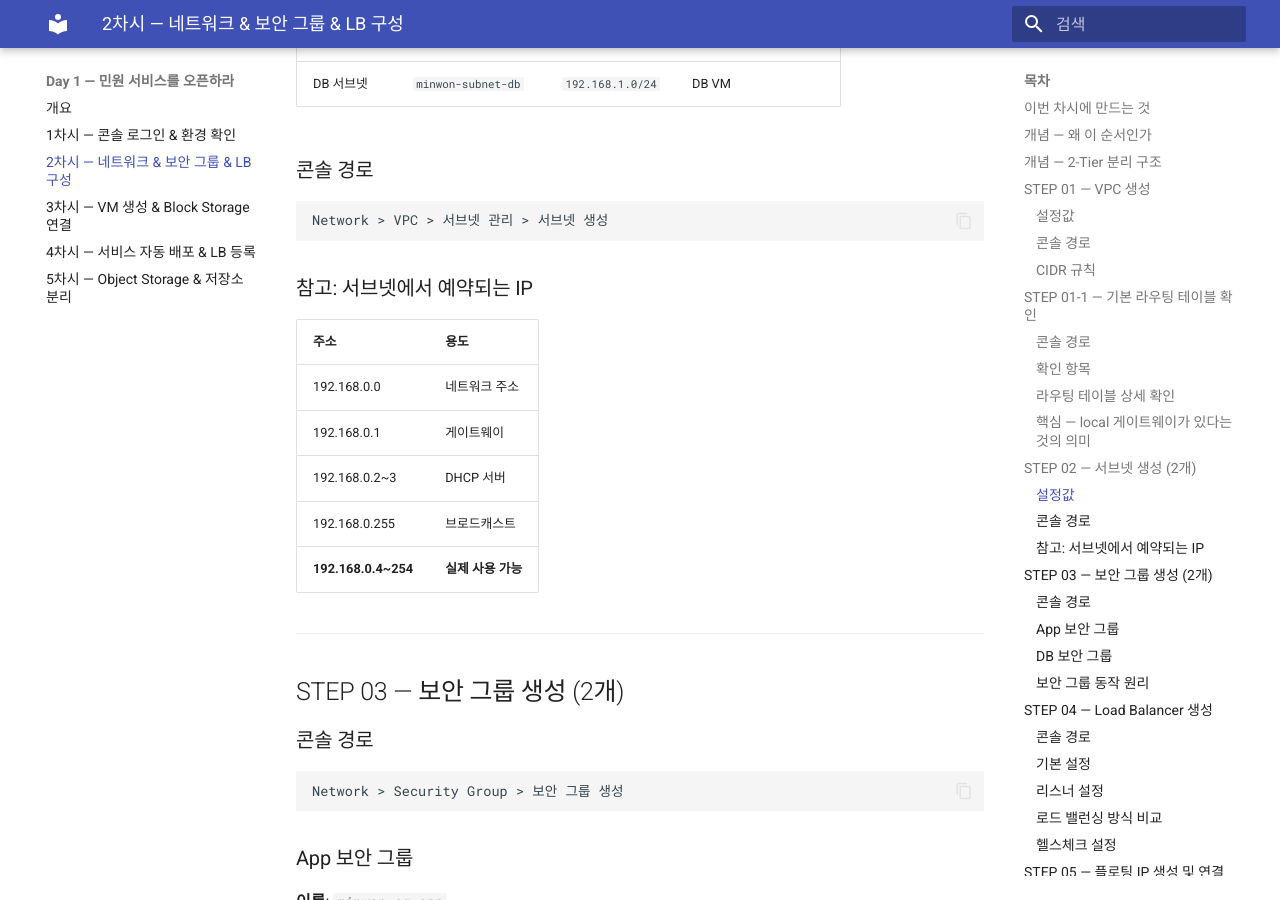
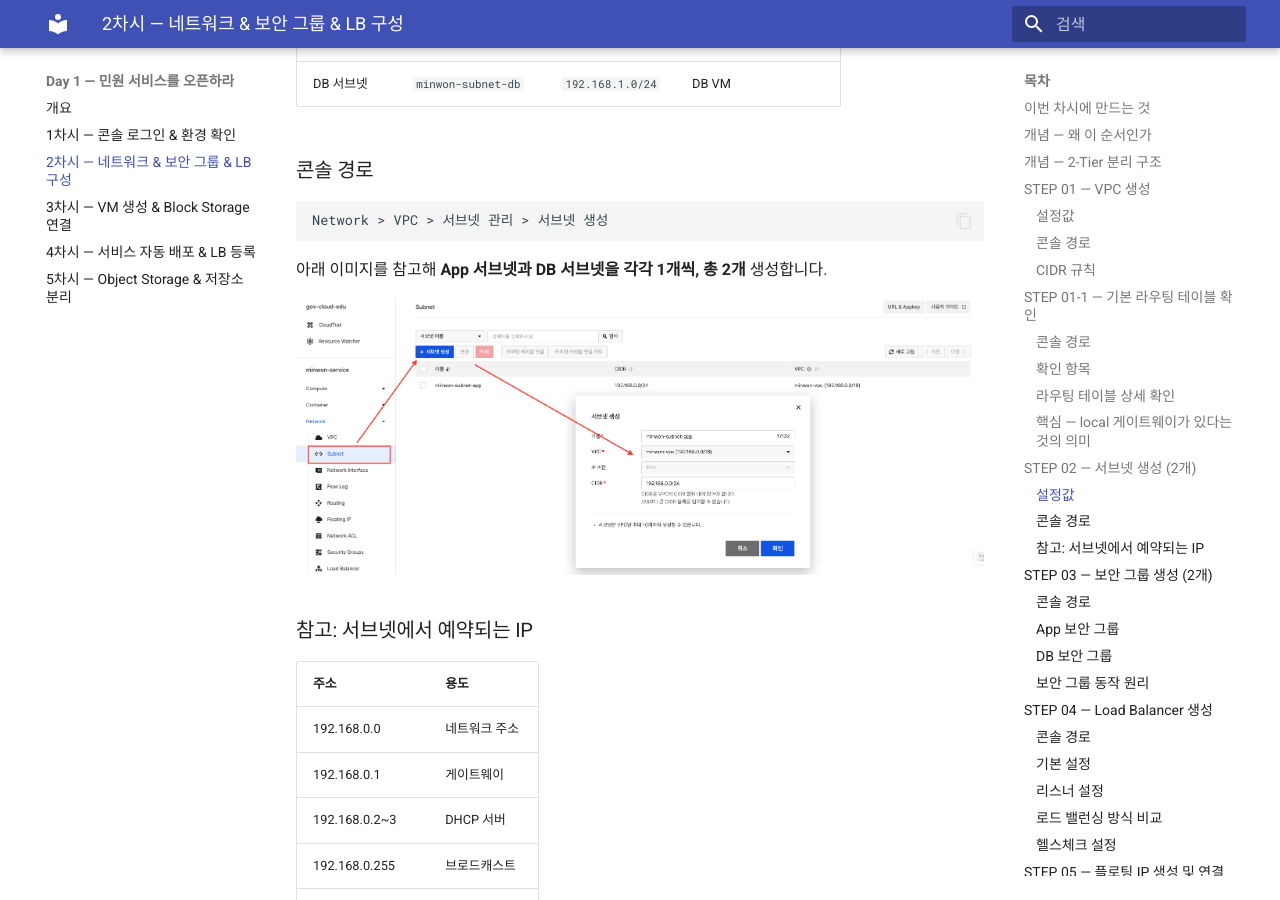
Before and after one commit to skilleat-labs/cloud-native-minwon-lab, an MkDocs documentation site: the page built from docs/day1/session2.md, in a window 1280 px wide and 900 px high, scrolled down 4609 px. Built offline with MkDocs 1.6.1 and Material for MkDocs 9.7.7, drawn with Linux system fonts in a browser that asks for light colours.

Commit message:
Add subnet creation screenshot to session 2
- images/2-4-subnet-create.png: 서브넷 생성 예시 화면
- STEP 02: 이미지 참고해 App/DB 서브넷 2개 생성 안내 추가

Co-Authored-By: Claude Sonnet 4.6 <noreply@anthropic.com>

````diff
--- a/docs/day1/session2.md
+++ b/docs/day1/session2.md
@@ -145,6 +145,10 @@ DB 서브넷  (192.168.1.0/24)
 Network > VPC > 서브넷 관리 > 서브넷 생성
 ```
 
+아래 이미지를 참고해 **App 서브넷과 DB 서브넷을 각각 1개씩, 총 2개** 생성합니다.
+
+![서브넷 생성 예시](./images/2-4-subnet-create.png)
+
 ### 참고: 서브넷에서 예약되는 IP
 
 | 주소 | 용도 |
````
Also changed, not shown: docs/day1/images/2-4-subnet-create.png (added).
